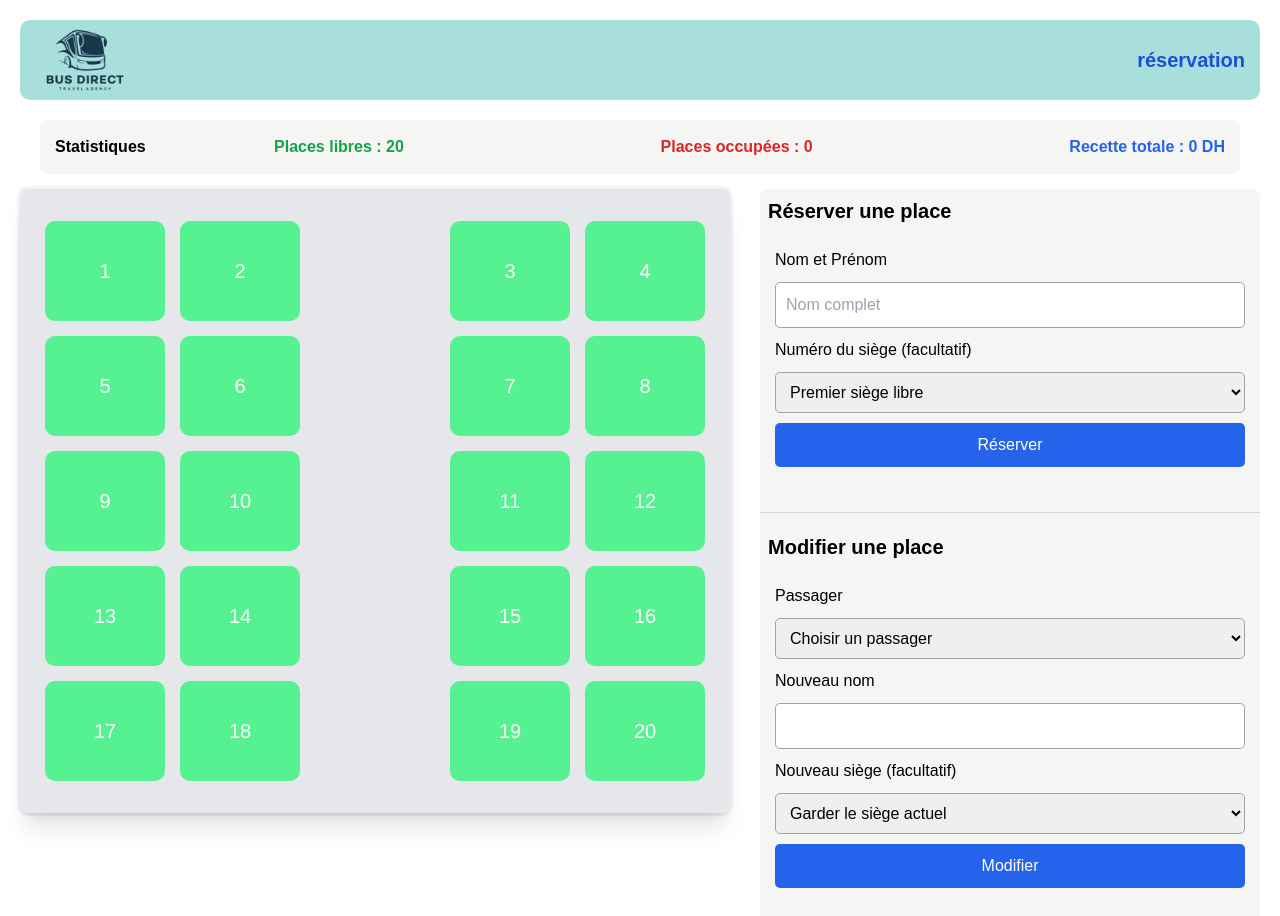
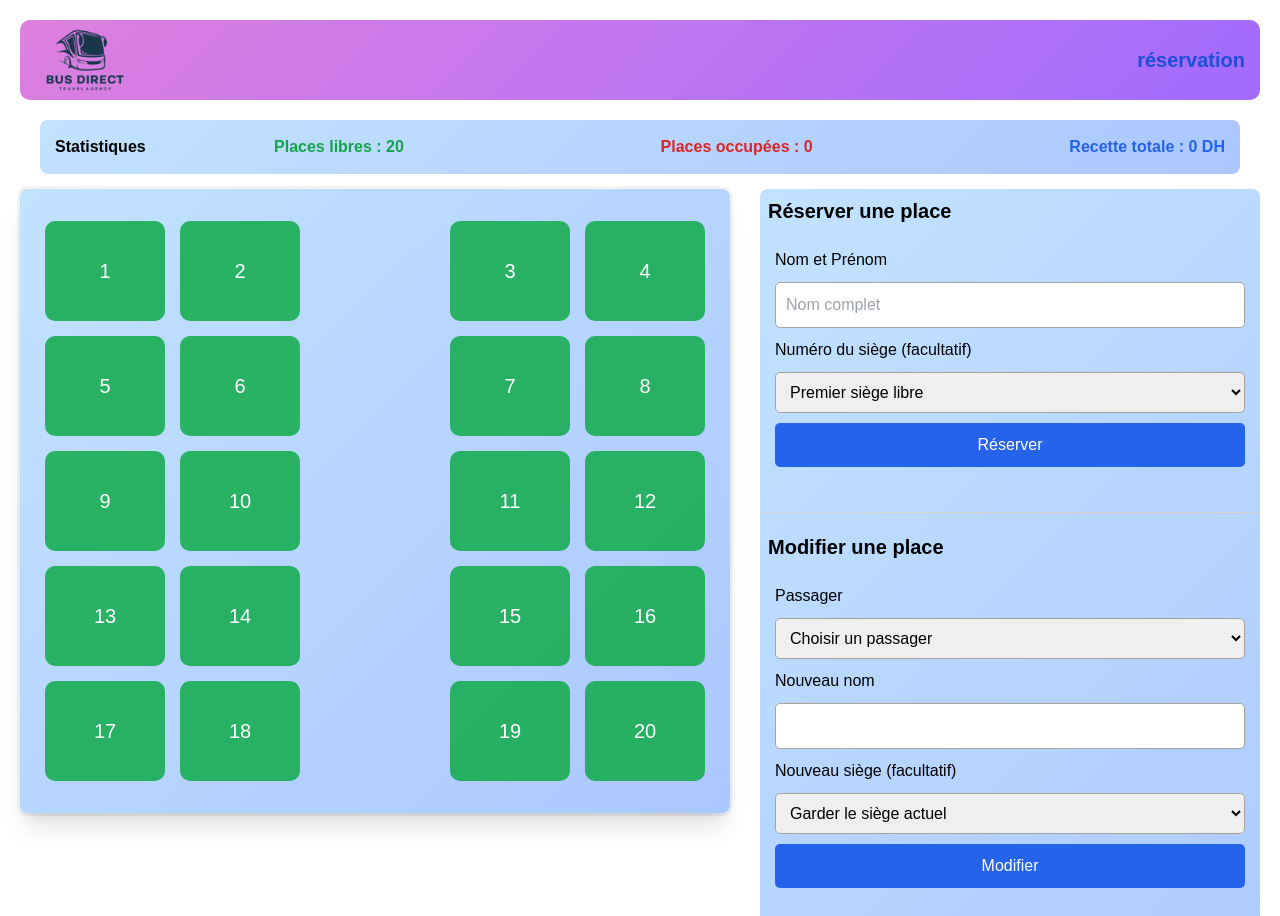
Before and after one commit to khadraouy79-web/BusDirect, a plain HTML site: page index.html in a window 1280 px wide. Shown: the top 916 px of the page. Drawn offline with nearby package versions, Linux system fonts and the light colour scheme.

Commit message:
rename file

```diff
--- a/script.js
+++ b/script.js
@@ -44,7 +44,7 @@ function updateSeats() {
       seats[i].disabled = true;
     } else {
       seats[i].textContent = seatNumber;
-      seats[i].style.backgroundColor = "#26f471be";
+      seats[i].style.backgroundColor = "#11ab4ada";
       seats[i].style.color = "white";
       seats[i].disabled = false;
     }
--- a/styles.css
+++ b/styles.css
@@ -58,6 +58,7 @@ body {
     min-width: 0;
     justify-content: center;
     width: auto;
+    background: linear-gradient(135deg, #C1E3FF, #ABC7FF);
 }
 
 .seat:nth-child(4n + 3) {
@@ -93,7 +94,7 @@ body {
     margin: 0 0 20px 0;
     padding: 10px 15px;
     height: 80px;
-    background-color: #5fc4bf8a;
+    background: linear-gradient(135deg, #DE80DF, #A16BFE);
     border-radius: 10px;
 
 
@@ -116,7 +117,7 @@ body {
     align-items: center;
     justify-content: space-between;
     flex-wrap: wrap;
-    background-color: #F5F5F4;
+    background: linear-gradient(135deg, #C1E3FF, #ABC7FF);
     gap: 20px;
     border-radius: 8px;
     padding: 15px;
@@ -129,7 +130,7 @@ body {
 
 
 .unfomation {
-background-color: #F5F5F4;
+background: linear-gradient(135deg, #C1E3FF, #ABC7FF);
 border-radius: 8px;
 border-collapse: separate;
 border-spacing: 20px 15px;
```
Also changed, not shown: index.html (renamed from idex.html).
